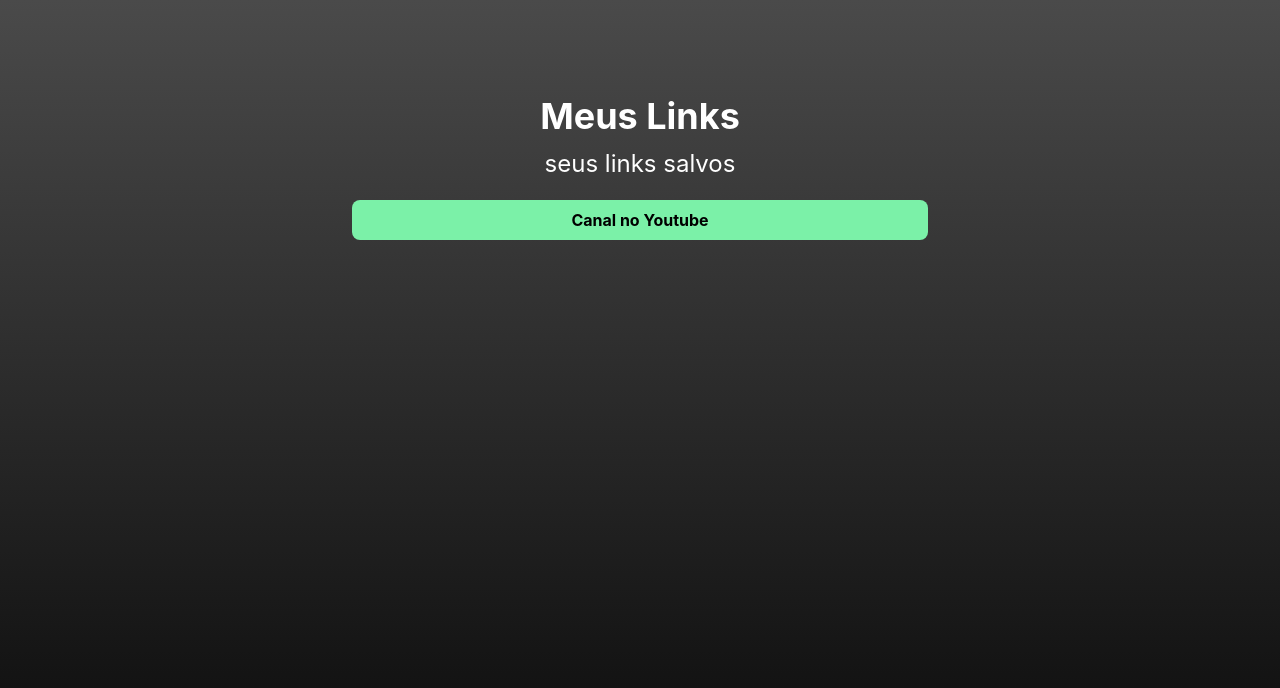
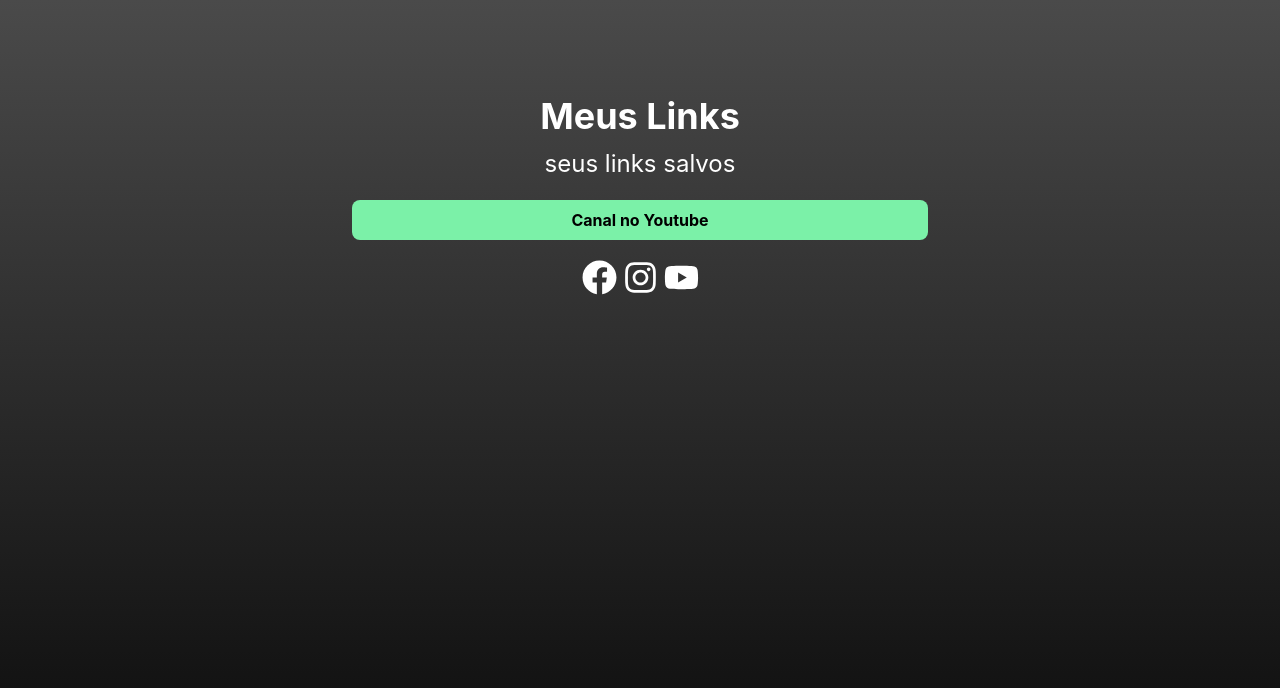
Before and after one commit to Gabriell-Santos/Dev_links, a React (Vite) app: page / in a window 1280 px wide. Shown: the top 688 px of the page. Built offline with nearby package versions, Linux system fonts and the light colour scheme.

Commit message:
criada os icons da página home

```diff
--- /dev/null
+++ b/src/Components/Social/index.tsx
@@ -0,0 +1,15 @@
+import type React from "react";
+
+interface SocialProps {
+  url: string;
+  children: React.ReactNode;
+}
+export function Social({ url, children }: SocialProps) {
+  return (
+    <div>
+      <a href={url} target="_blank" rel="noopener noreferrer">
+        {children}
+      </a>
+    </div>
+  );
+}
--- a/src/Pages/Home/index.tsx
+++ b/src/Pages/Home/index.tsx
@@ -1,3 +1,6 @@
+import { Social } from "../../Components/Social";
+import { FaFacebook, FaInstagram, FaYoutube } from "react-icons/fa";
+
 export function Home() {
   return (
     <div className="flex flex-col w-full py-4 items-center justify-center">
@@ -11,6 +14,17 @@
             <a> Canal no Youtube </a>
           </p>
         </section>
+        <footer className="flex gap-1.5 my-1 justify-center ">
+          <Social url="https://www.youtube.com">
+            <FaFacebook size={35} color="white" />
+          </Social>
+          <Social url="https://www.youtube.com">
+            <FaInstagram size={35} color="white" />
+          </Social>
+          <Social url="https://www.youtube.com">
+            <FaYoutube size={35} color="white" />
+          </Social>
+        </footer>
       </main>
     </div>
   );
```
